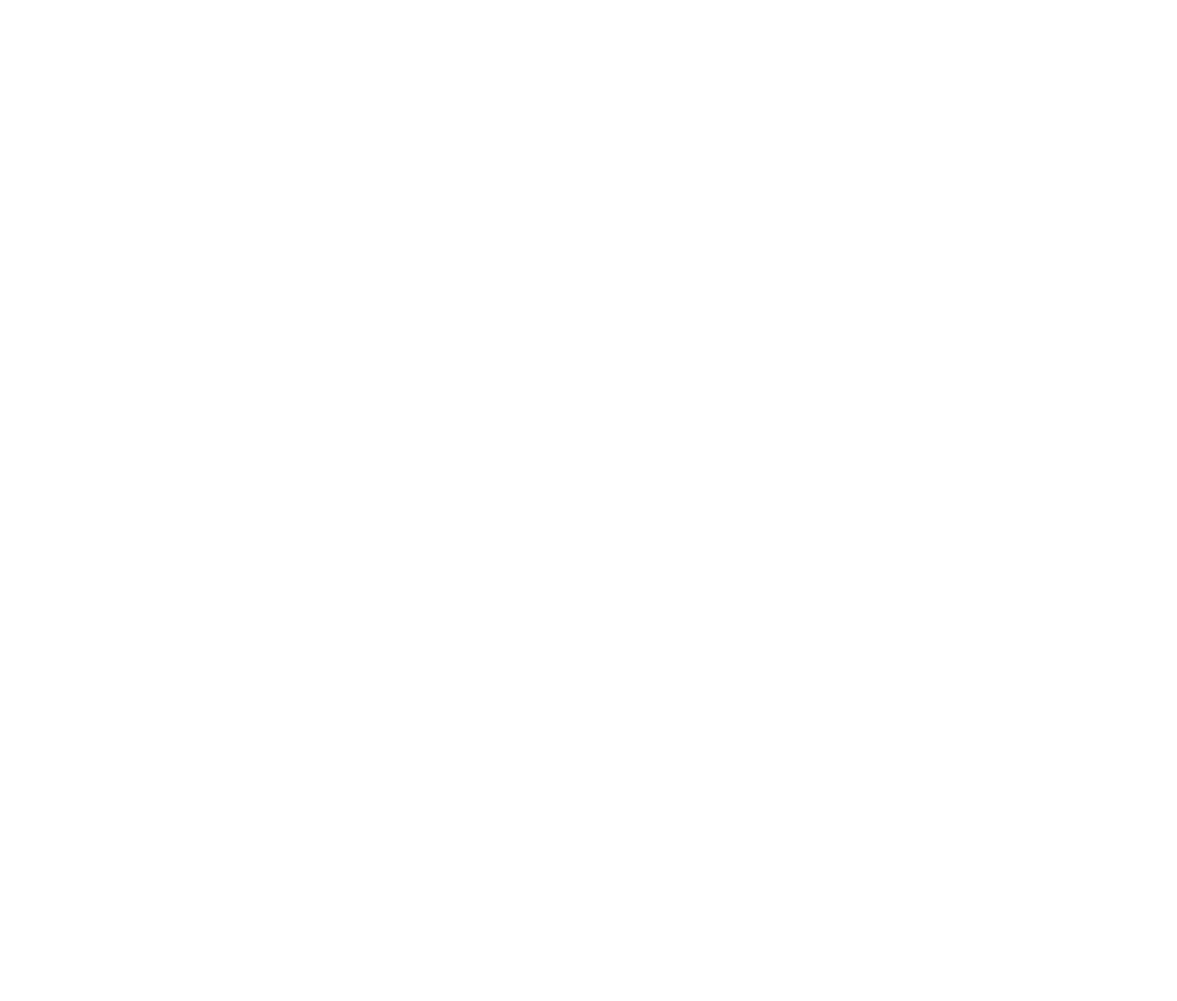
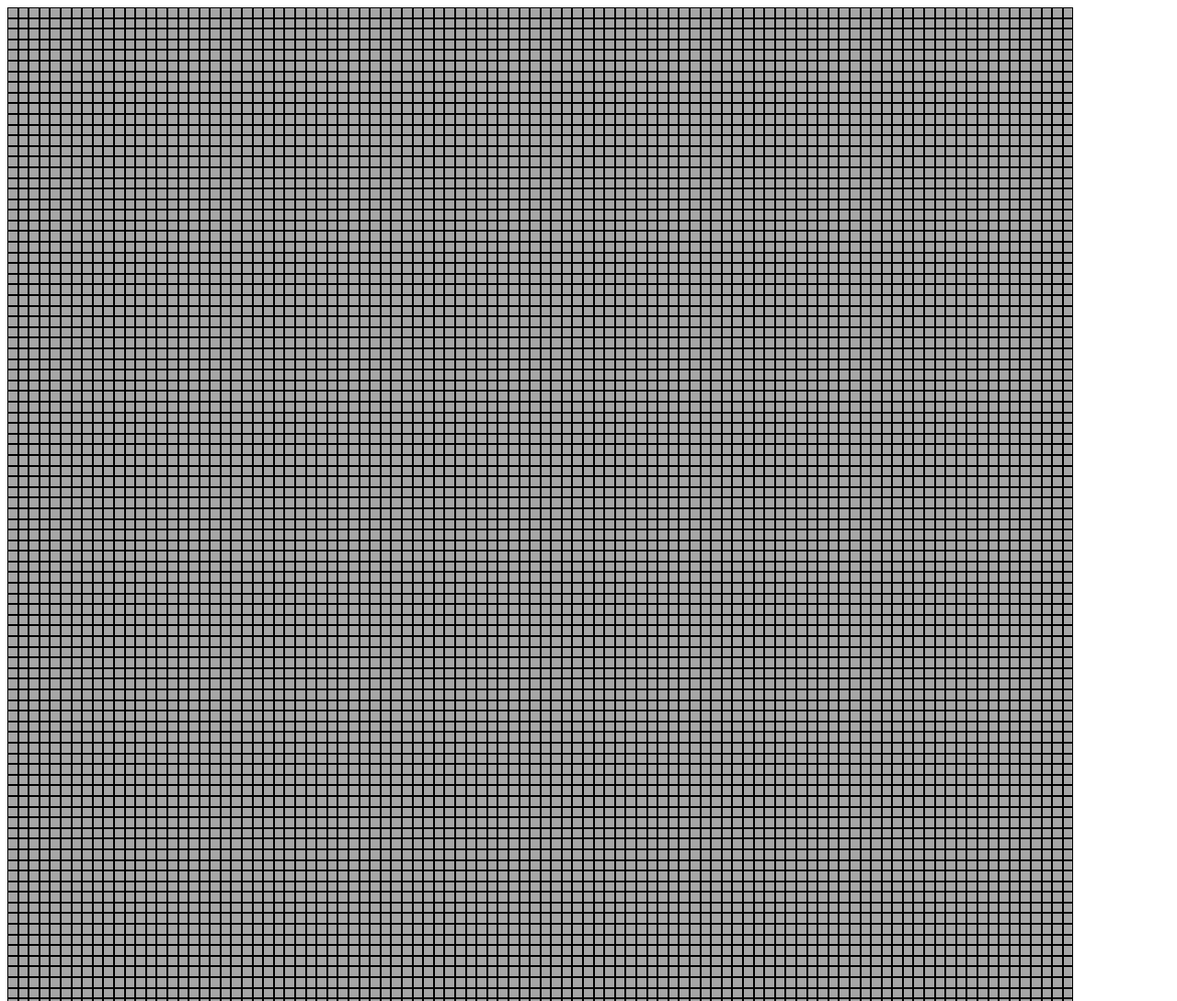
Before and after one commit to ttothewiggy/Etch-A-Sketch, a plain HTML site: page index.html in a window 1280 px wide. Shown: the top 1089 px of the page at 92% size. Before the commit the page ends 800 px from the top, so only its background shows below. Drawn offline with Linux system fonts and the light colour scheme.

Commit message:
Functioning etch a sketch

```diff
--- a/app.js
+++ b/app.js
@@ -0,0 +1,31 @@
+sizeOfGrid = 100;
+const container = document.querySelector('.container');
+
+//nested for loops to make the grid
+
+const createGrid = (amtOfGrids) => {
+    for (let i = 0; i < amtOfGrids; i++){
+        const row = document.createElement('div')
+        row.classList.add('grid-row');
+// within this loop the gridbox is given its style
+// the size of the cubes is relative to the size of the box
+        for (let j = 0; j < amtOfGrids; j++){
+            const widthAndHeight = 960 / sizeOfGrid;
+            const gridBox = document.createElement('div');
+            gridBox.classList.add('grid-box');
+            gridBox.style.width = `${widthAndHeight}px`;
+            gridBox.style.height = `${widthAndHeight}px`;
+
+            //event listerner to hightlight the boxes
+            gridBox.addEventListener('mouseenter', () => {
+                gridBox.style.backgroundColor = 'black';
+            });
+
+            row.appendChild(gridBox);
+        };
+
+        container.appendChild(row);
+    };
+}
+
+createGrid(sizeOfGrid);
--- a/index.html
+++ b/index.html
@@ -4,10 +4,12 @@
     <meta charset="UTF-8">
     <meta http-equiv="X-UA-Compatible" content="IE=edge">
     <meta name="viewport" content="width=device-width, initial-scale=1.0">
+    <link rel="stylesheet" href="style.css">
     <title>Etch-A-Sketch</title>
 </head>
 <body>
-
+    <div class="container">
+    </div>
 
 
     <script src="app.js"></script>
--- /dev/null
+++ b/style.css
@@ -0,0 +1,11 @@
+.container{
+    display: flex;
+    width: 960px;
+}
+
+.grid-box{
+    /* width: 50px;
+    height: 50px; */
+    border: 1px solid black;
+    background-color: rgb(166, 166, 166);
+}
```
